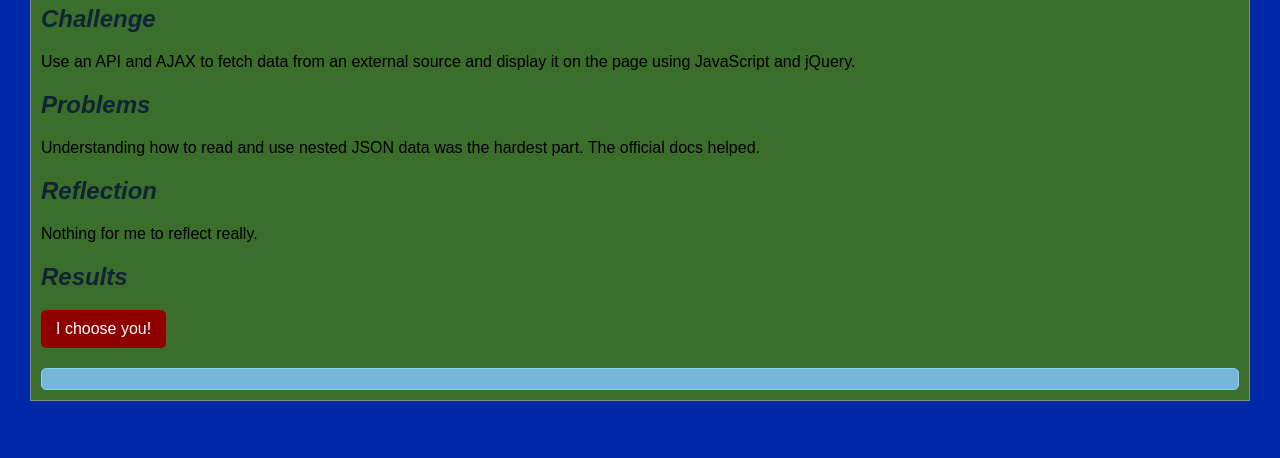
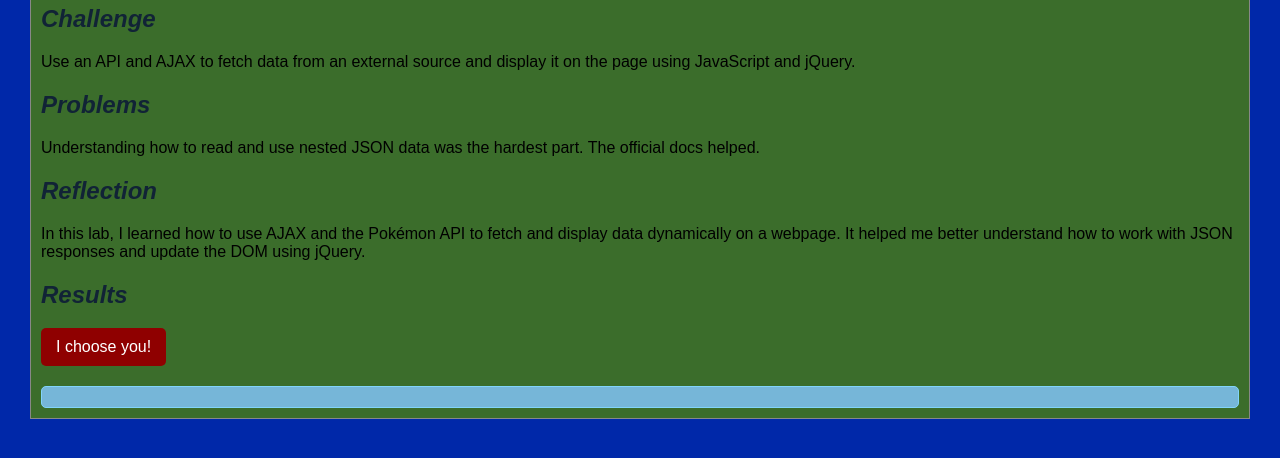
Before and after one commit to 1nvision/art101, a plain HTML site: page lab15/index.html in a window 1280 px wide. Shown: the part 116-574 px from the top of the page. Drawn offline with nearby package versions, Linux system fonts and the light colour scheme.

Commit message:
reflection

```diff
--- a/lab15/index.html
+++ b/lab15/index.html
@@ -32,7 +32,7 @@
 
 			<div id="results">
 					<h2>Reflection</h2>
-					<p>Nothing for me to reflect really.</p>
+					<p>In this lab, I learned how to use AJAX and the Pokémon API to fetch and display data dynamically on a webpage. It helped me better understand how to work with JSON responses and update the DOM using jQuery.</p>
 			</div>
 
 			<div id="result">
```
